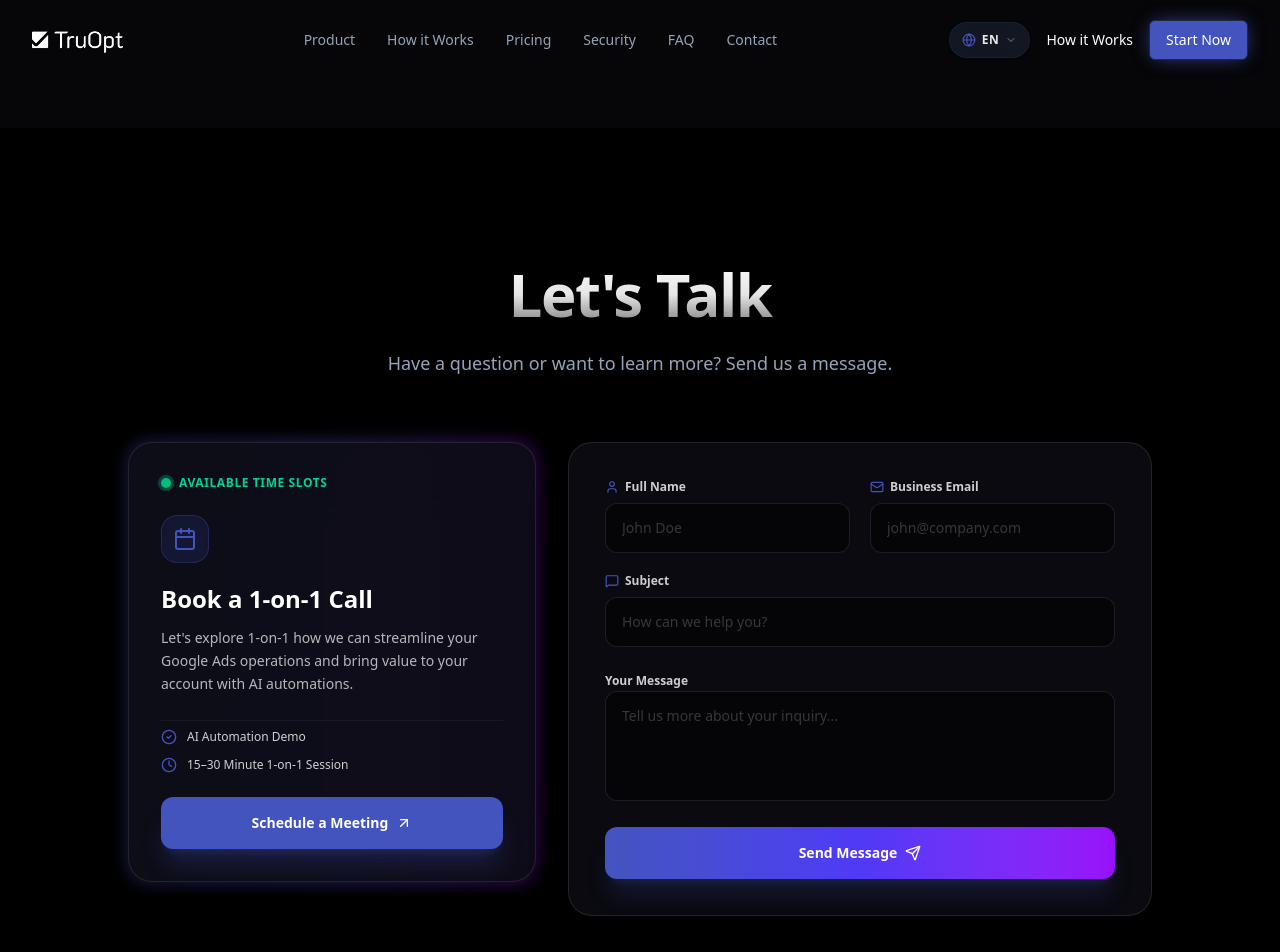
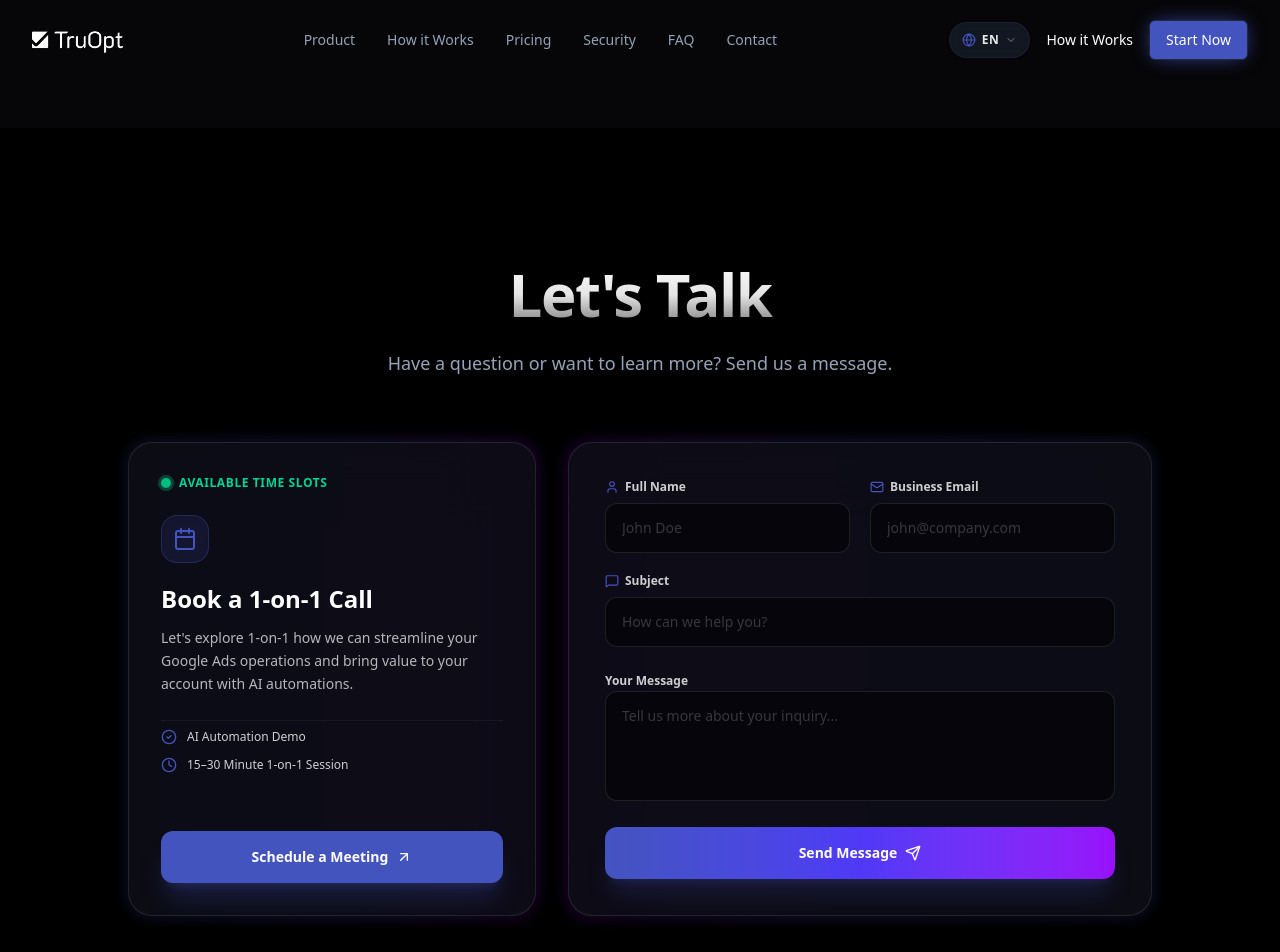
Before and after one commit to tekbasdeniz/truopt-v1-landing, a Next.js app: page /en/contact in a window 1280 px wide. Shown: the top 952 px of the page. Built offline with nearby package versions, Linux system fonts and the light colour scheme.

Commit message:
Update contact-form.tsx

```diff
--- a/components/sections/contact-form.tsx
+++ b/components/sections/contact-form.tsx
@@ -4,6 +4,7 @@ import { useState } from "react";
 import { useForm } from "react-hook-form";
 import { zodResolver } from "@hookform/resolvers/zod";
 import * as z from "zod";
+import { motion } from "framer-motion";
 import { Send, Mail, User, MessageSquare, Calendar, ArrowUpRight, Clock, CheckCircle2 } from "lucide-react";
 import { useTranslations } from "next-intl";
 import { Container } from "@/components/ui/container";
@@ -85,13 +86,18 @@ export default function ContactForm() {
         </div>
 
         {/* MAIN SPLIT CONTENT */}
-        <div className="grid grid-cols-1 lg:grid-cols-12 gap-8 items-start max-w-5xl mx-auto">
+        <div className="grid grid-cols-1 lg:grid-cols-12 gap-8 items-stretch max-w-5xl mx-auto">
 
           {/* LEFT: CALENDAR HIGHLIGHT CARD */}
-          <div className="lg:col-span-5 relative group">
-            <div className="absolute -inset-0.5 bg-gradient-to-r from-primary via-indigo-500 to-purple-600 rounded-3xl blur opacity-30 group-hover:opacity-60 transition duration-500" />
+          <motion.div
+            whileHover={{ y: -8 }}
+            transition={{ duration: 0.3, ease: "easeOut" }}
+            className="lg:col-span-5 relative group flex flex-col"
+          >
+            {/* Hover Arka Plan Parlaması */}
+            <div className="absolute -inset-0.5 bg-gradient-to-r from-primary via-indigo-500 to-purple-600 rounded-3xl blur opacity-20 group-hover:opacity-75 transition duration-500" />
 
-            <div className="relative p-7 md:p-8 rounded-3xl bg-[#0d0d15]/90 border border-white/10 backdrop-blur-2xl flex flex-col justify-between h-full space-y-6">
+            <div className="relative p-7 md:p-8 rounded-3xl bg-[#0d0d15]/90 border border-white/10 group-hover:border-primary/50 backdrop-blur-2xl flex flex-col justify-between h-full space-y-6 transition-all duration-300 shadow-2xl group-hover:shadow-primary/20">
 
               <div>
                 {/* Status Indicator */}
@@ -133,17 +139,25 @@ export default function ContactForm() {
                 href={t("calendarUrl")}
                 target="_blank"
                 rel="noopener noreferrer"
-                className="w-full inline-flex items-center justify-center gap-2 px-6 py-4 rounded-xl bg-primary hover:bg-primary/90 text-white font-semibold text-sm transition-all shadow-xl shadow-primary/25 hover:shadow-primary/40 hover:-translate-y-0.5"
+                className="w-full inline-flex items-center justify-center gap-2 px-6 py-4 rounded-xl bg-primary hover:bg-primary/90 text-white font-semibold text-sm transition-all shadow-xl shadow-primary/25 hover:shadow-primary/40 hover:-translate-y-0.5 mt-auto"
               >
                 <span>{t("bookMeetingButton")}</span>
                 <ArrowUpRight className="w-4 h-4" />
               </a>
 
             </div>
-          </div>
+          </motion.div>
 
           {/* RIGHT: CONTACT FORM */}
-          <div className="lg:col-span-7 rounded-3xl bg-[#0d0d15]/80 border border-white/10 backdrop-blur-2xl p-7 md:p-9 shadow-2xl">
+          <motion.div
+            whileHover={{ y: -8 }}
+            transition={{ duration: 0.3, ease: "easeOut" }}
+            className="lg:col-span-7 relative group flex flex-col"
+          >
+            {/* Hover Arka Plan Parlaması */}
+            <div className="absolute -inset-0.5 bg-gradient-to-r from-purple-600 via-indigo-500 to-primary rounded-3xl blur opacity-20 group-hover:opacity-60 transition duration-500" />
+
+            <div className="relative rounded-3xl bg-[#0d0d15]/90 border border-white/10 group-hover:border-primary/50 backdrop-blur-2xl p-7 md:p-9 shadow-2xl transition-all duration-300 group-hover:shadow-primary/20 h-full flex flex-col justify-between">
               <form onSubmit={handleSubmit(onSubmit)} className="space-y-5">
 
                 <div className="grid grid-cols-1 sm:grid-cols-2 gap-5">
@@ -225,6 +239,7 @@ export default function ContactForm() {
 
               </form>
             </div>
+          </motion.div>
 
         </div>
 
```
Lines whose indentation alone changed are shown as unchanged.
